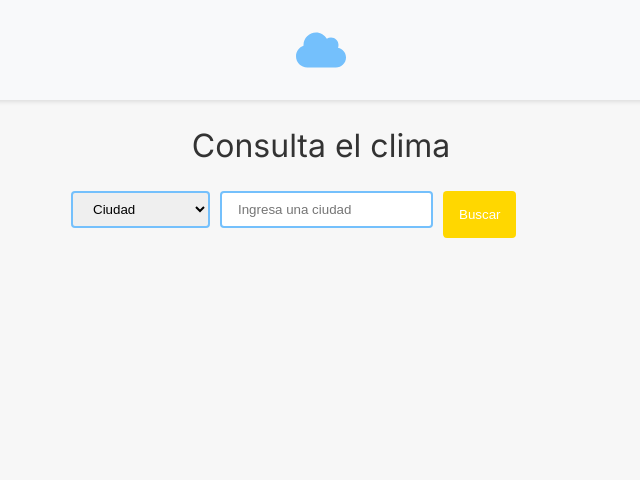
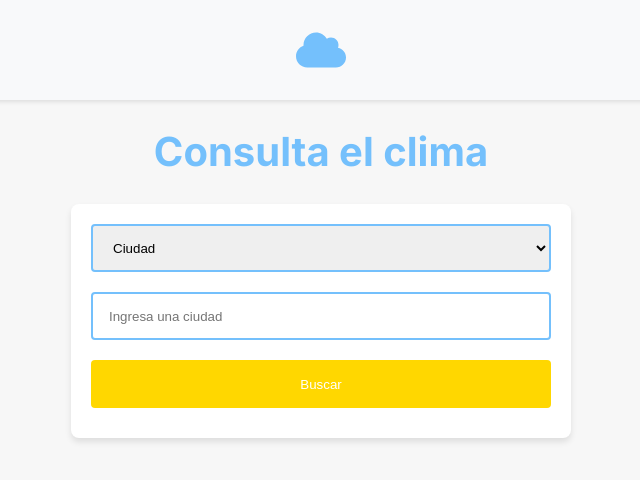
Before and after one commit to SantiSB/weather-app, a Next.js app: page / in a window 1280 px wide. Shown: the top 480 px of the page, without its empty margins (319-959 px from the left). Built offline with nearby package versions, Linux system fonts and the light colour scheme.

Commit message:
styles improved

```diff
--- a/src/app/forecast/page.tsx
+++ b/src/app/forecast/page.tsx
@@ -10,6 +10,7 @@ import {
 } from "@/services/fetch";
 import { Location } from "@/types/location";
 import { WeatherData, WeatherDay } from "@/types/weather";
+import Loading from "@/components/Loading";
 
 const Forecast: React.FC = () => {
   const searchParams = useSearchParams();
@@ -72,14 +73,13 @@ const Forecast: React.FC = () => {
   }, [location]);
 
   if (!location || !weather || fiveDayForecast.length === 0) {
-    return <div>Loading...</div>;
+    return <Loading />;
   }
 
   return (
     <div className={styles.container}>
       <h1>Clima en {location.name}</h1>
       <div className={styles.locationContainer}>
-        <p>Busqueda realizada por: {city ? "Ciudad" : "Código Postal"}</p>
         {zip && <p>Código de país: {location.country}</p>}
         {fiveDayForecast.map((day, index) => (
           <div
--- a/src/app/page.module.scss
+++ b/src/app/page.module.scss
@@ -12,41 +12,37 @@
     flex-direction: column;
     align-items: center;
     gap: 10px;
-
-    @media (min-width: 768px) {
-        flex-direction: row;
-        align-items: stretch;
+    padding: 20px;
+    background-color: white;
+    box-shadow: 0 4px 6px rgba(0, 0, 0, 0.1);
+    border-radius: $space-sm;
 }
 
-    select,
-    input[type="text"] {
-        padding: 8px 16px;
+.formControl,
+.formButton {
+    padding: 12px 16px;
     width: 100%;
     border: 2px solid $color-primary;
     border-radius: 4px;
     margin-bottom: 10px;
+    height: 48px;
 
     &:focus {
         outline: none;
         border-color: $color-secondary;
-        }
-
-        @media (min-width: 768px) {
-            width: auto;
+        box-shadow: 0 0 0 3px rgba($color-secondary, 0.5);
     }
 }
 
-    button {
-        padding: 8px 16px;
+.formButton {
     background-color: $color-secondary;
     color: white;
     border: none;
-        border-radius: 4px;
     cursor: pointer;
-        transition: background-color 0.3s;
+    transition: background-color 0.3s, transform 0.3s;
 
     &:hover {
         background-color: darken($color-secondary, 10%);
+        transform: scale(1.05);
     }
 }
-}
--- a/src/app/page.tsx
+++ b/src/app/page.tsx
@@ -6,8 +6,14 @@ import styles from "./page.module.scss";
 const Home: React.FC = () => {
   const [searchType, setSearchType] = useState("city");
   const [input, setInput] = useState("");
-  const [country, setCountry] = useState("ES");
+  const [country, setCountry] = useState("");
   const router = useRouter();
+
+  const handleSelect = (e: React.ChangeEvent<HTMLSelectElement>) => {
+    setSearchType(e.target.value);
+    setInput("");
+    setCountry("");
+  }
 
   const handleSubmit = async (e: React.FormEvent<HTMLFormElement>) => {
     e.preventDefault();
@@ -23,8 +29,9 @@ const Home: React.FC = () => {
       <h1>Consulta el clima</h1>
       <form className={styles.searchForm} onSubmit={handleSubmit}>
         <select
+          className={styles.formControl}
           value={searchType}
-          onChange={(e) => setSearchType(e.target.value)}
+          onChange={(e) => handleSelect(e)}
         >
           <option value="city">Ciudad</option>
           <option value="zip">Código Postal</option>
@@ -33,6 +40,7 @@ const Home: React.FC = () => {
           type="text"
           id="searchInput"
           name="searchInput"
+          className={styles.formControl}
           value={input}
           onChange={(e) => setInput(e.target.value)}
           placeholder={
@@ -47,13 +55,16 @@ const Home: React.FC = () => {
             type="text"
             id="country"
             name="country"
+            className={styles.formControl}
             value={country}
             onChange={(e) => setCountry(e.target.value)}
             placeholder="Código de país (Ej: ES)"
             required
           />
         )}
-        <button type="submit">Buscar</button>
+        <button type="submit" className={styles.formButton}>
+          Buscar
+        </button>
       </form>
     </main>
   );
--- a/src/styles/_base.scss
+++ b/src/styles/_base.scss
@@ -8,6 +8,8 @@
 
 html {
     font-size: $font-size-base;
+    scroll-behavior: smooth;
+
 }
 
 body {
@@ -16,11 +18,12 @@ body {
     line-height: 1.6;
 }
 
-h1,
-h2,
-h3,
-h4,
-h5,
+
+h1 {
+    font-size: 2.5rem;
+    color: $color-primary;
+}
+
 h6 {
     font-weight: normal;
     margin-bottom: $space-md;
```
Also changed, not shown: src/app/forecast/page.module.scss (+27 -21 lines), src/components/Loading.module.scss (added, +25 -0 lines), src/components/Loading.tsx (added, +11 -0 lines). Lines whose indentation alone changed are shown as unchanged.
